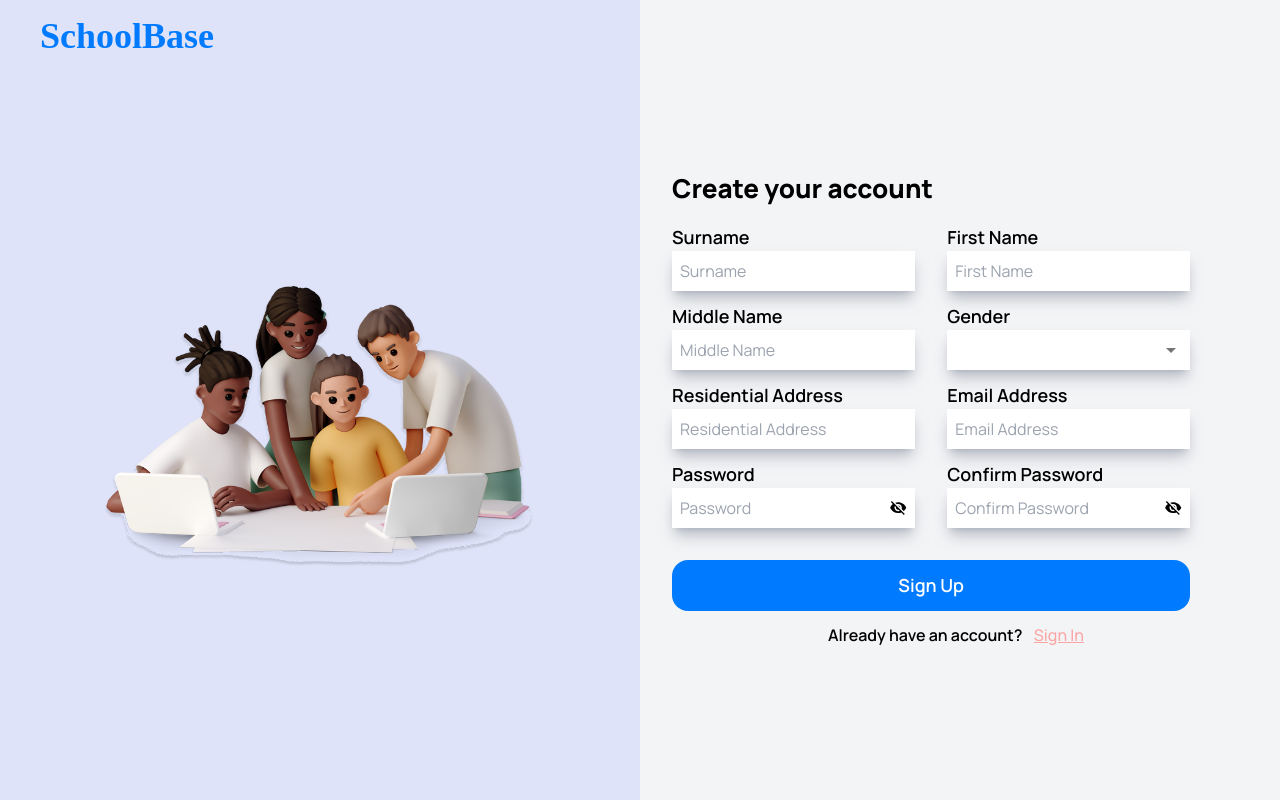
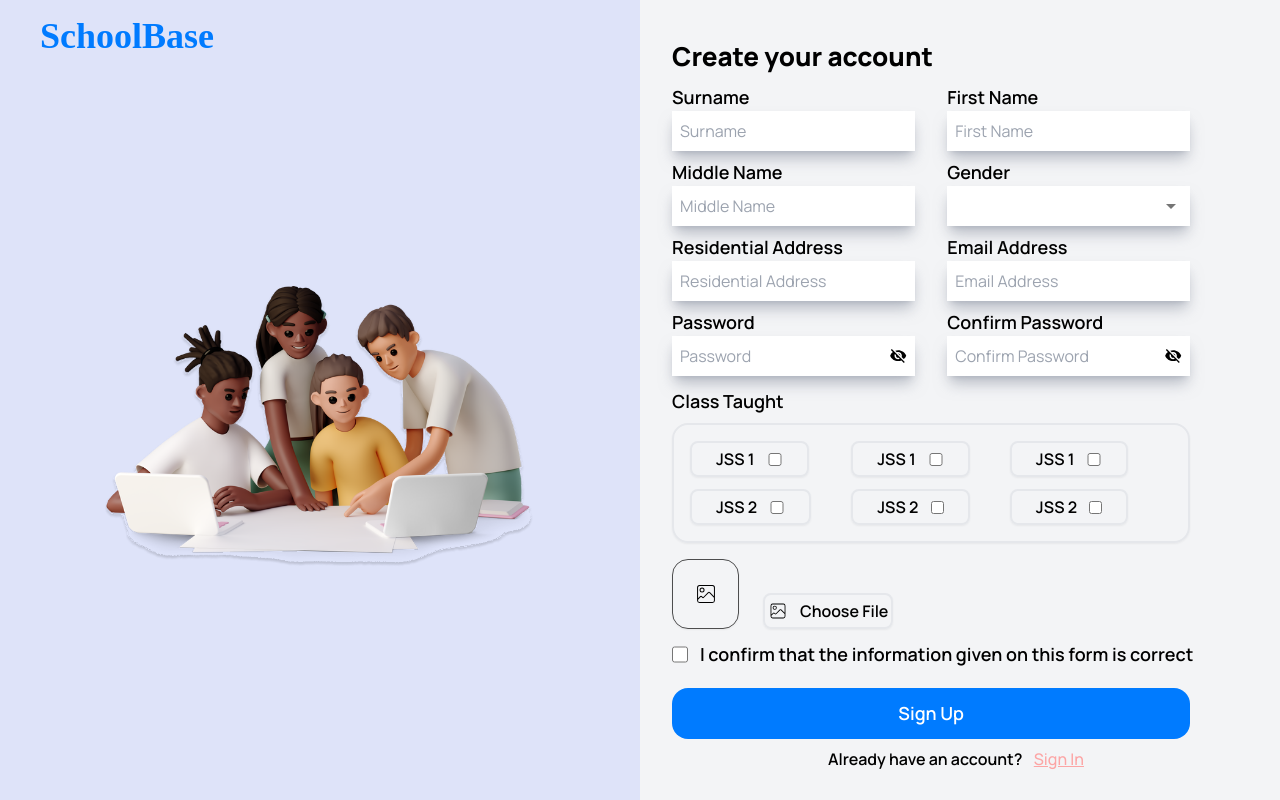
Before and after one commit to claire256/SchoolBaseProject, a React (Vite) app: page /get-started/teacher/signup in a window 1280 px wide. Built offline with nearby package versions, Linux system fonts and the light colour scheme.

Commit message:
feat: completed the login and signup pages for teachers excludng error handling

```diff
--- a/src/pages/web-site/teachersOnboading/SignUpPage.jsx
+++ b/src/pages/web-site/teachersOnboading/SignUpPage.jsx
@@ -3,6 +3,8 @@ import { Link } from "react-router-dom";
 import { signupImg } from "../../../assets";
 import { FormControl, MenuItem, Select } from "@mui/material";
 import { IoMdEye, IoMdEyeOff } from "react-icons/io";
+import { CiImageOn } from "react-icons/ci";
+
 
 const SignUpPage = () => {
   const [isPasswordVisible, setIsPasswordVisible] = useState(false);
@@ -10,8 +12,8 @@ const SignUpPage = () => {
     setIsPasswordVisible((prevState) => !prevState);
   }
   return (
-    <div className="flex h-screen bg-gray-100">
-      <div className="bg-signUpBg hidden lgss:flex lgss:w-1/2 flex-col justify-start items-start">
+    <div className="flex bg-gray-100">
+      <div className="bg-signUpBg h-screen hidden lgss:flex lgss:w-1/2 flex-col justify-start items-start">
         <Link to={"/"} className="px-10 pt-4">
           <h1 className="text-4xl font-semibold text-primary font-itim">
             SchoolBase
@@ -22,12 +24,12 @@ const SignUpPage = () => {
         </div>
       </div>
       <form className="w-full lgss:w-1/2 flex flex-col justify-center items-start px-8">
-        <div className="py-4">
+        <div className="py-2">
           <h1 className="text-[26px] font-extrabold cursor-pointer">
             Create your account
           </h1>
         </div>
-        <div className="flex flex-col w-full space-y-3">
+        <div className="flex flex-col w-full space-y-2">
           <div className="flex flex-row w-[90%] space-x-8">
             <div className="flex flex-col w-1/2">
               <label htmlFor="surname" className="text-[18px] font-semibold">
@@ -188,12 +190,62 @@ const SignUpPage = () => {
             </div>
           </div>
         </div>
+        <div className="mt-3 space-y-2 w-full">
+          <label htmlFor="Class Taught" className="text-[18px] font-semibold">
+            Class Taught
+          </label>
+          <div className="border-2 rounded-[16px] w-[90%] shadow-sm p-4 flex flex-wrap gap-10">
+            <div className="space-y-3">
+              <button className="border-2 rounded-[8px] px-6 h-[30px] shadow-sm flex justify-center items-center text-[20px] gap-3 font-semibold py-4">
+                <p className="text-[16px]">JSS 1</p>
+                <input type="checkbox" className="w-4" name="" id="" />
+              </button>
+              <button className="border-2 rounded-[8px] px-6 h-[30px] shadow-sm flex justify-center items-center text-[20px] gap-3 font-semibold py-4">
+                <p className="text-[16px]">JSS 2</p>
+                <input type="checkbox" className="w-4" name="" id="" />
+              </button>
+            </div>
+            <div className="space-y-3">
+              <button className="border-2 rounded-[8px] px-6 h-[30px] shadow-sm flex justify-center items-center text-[20px] gap-3 font-semibold py-4">
+                <p className="text-[16px]">JSS 1</p>
+                <input type="checkbox" className="w-4" name="" id="" />
+              </button>
+              <button className="border-2 rounded-[8px] px-6 h-[30px] shadow-sm flex justify-center items-center text-[20px] gap-3 font-semibold py-4">
+                <p className="text-[16px]">JSS 2</p>
+                <input type="checkbox" name="" id="" />
+              </button>
+            </div>
+            <div className="space-y-3">
+              <button className="border-2 rounded-[8px] px-6 h-[30px] shadow-sm flex justify-center items-center text-[20px] gap-3 font-semibold py-4">
+                <p className="text-[16px]">JSS 1</p>
+                <input type="checkbox" className="w-4" name="" id="" />
+              </button>
+              <button className="border-2 rounded-[8px] px-6 h-[30px] shadow-sm flex justify-center items-center text-[20px] gap-3 font-semibold py-4">
+                <p className="text-[16px]">JSS 2</p>
+                <input type="checkbox" name="" id="" />
+              </button>
+            </div>
+          </div>
+        </div>
+        <div className="flex space-x-6 w-[90%] items-end">
+          <button className="border-[1px] border-secondary mt-4 rounded-[16px] w-[40%] lgss:w-[13%] h-[70px] shadow-sm flex justify-center items-center text-[24px]">
+            <CiImageOn />
+          </button>
+          <button className="border-2 mt-4 rounded-[8px] w-[60%] lgss:w-[25%] h-[30px] shadow-sm flex justify-center items-center text-[20px] gap-3 font-semibold py-4">
+            <CiImageOn />
+            <p className="text-[16px]">Choose File</p>
+          </button>
+        </div>
+        <div className="flex space-x-3 pt-3 text-[18px] font-semibold">
+          <input type="checkbox" className="w-4" />
+          <p>I confirm that the information given on this form is correct</p>
+        </div>
         <Link className="w-[90%]" to={"/teacher/dashboard"}>
-          <button className="bg-primary w-full py-3 mt-8 text-white font-semibold text-[18px] rounded-[16px]">
+          <button className="bg-primary w-full py-3 mt-5 text-white font-semibold text-[18px] rounded-[16px]">
             Sign Up
           </button>
         </Link>
-        <p className="text-center w-full font-semibold mt-3">
+        <p className="text-center w-full font-semibold mt-2">
           Already have an account?{" "}
           <Link
             to={"/get-started/teacher/signin"}
```
